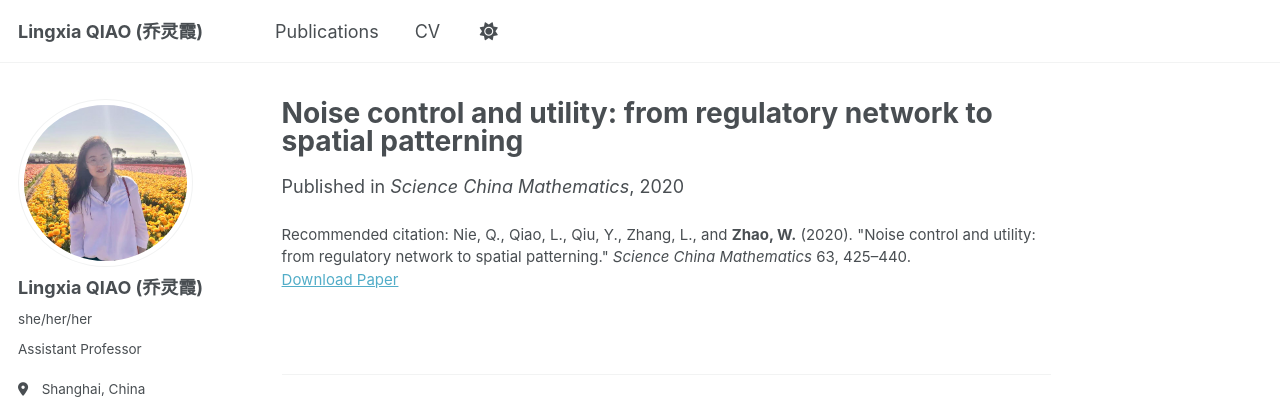
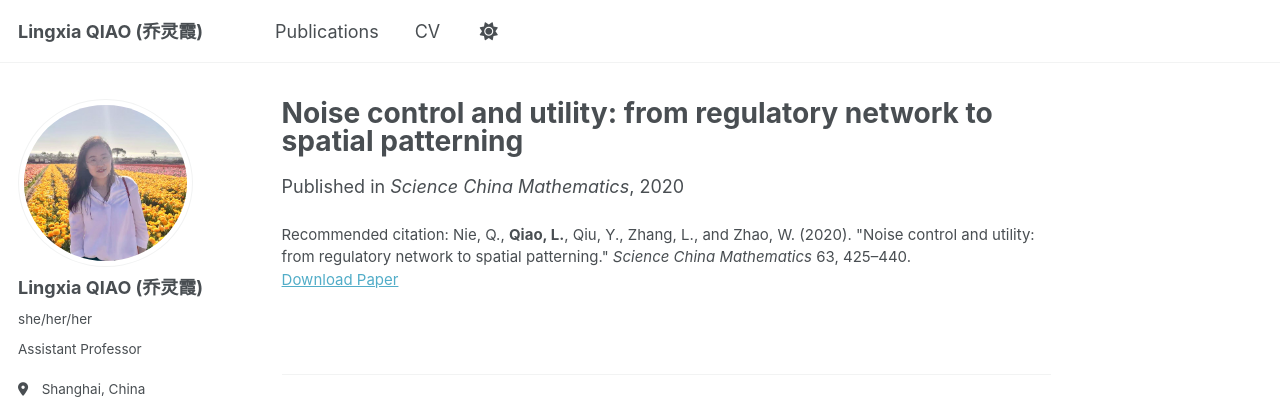
Before and after one commit to LingxiaQiao/LingxiaQIAO.github.io, a Jekyll site: the page built from _publications/2020-03-01-scmath-noise-control.md, in a window 1280 px wide and 975 px high. Shown: the top 407 px of the window. Built offline with Jekyll 4.4.1, drawn with Linux system fonts in a browser that asks for light colours; some web fonts are replaced; a script that is not in the unit is left out.

```diff
--- a/_publications/2020-03-01-scmath-noise-control.md
+++ b/_publications/2020-03-01-scmath-noise-control.md
@@ -7,5 +7,5 @@ excerpt: "A review on noise control and its role in spatial patterning across bi
 date: 2020-03-01
 venue: "Science China Mathematics"
 paperurl: 'https://doi.org/10.1007/s11425-019-1633-1'
-citation: "Nie, Q., Qiao, L., Qiu, Y., Zhang, L., and <strong>Zhao, W.</strong> (2020). \"Noise control and utility: from regulatory network to spatial patterning.\" <i>Science China Mathematics</i> 63, 425–440."
+citation: "Nie, Q., <strong>Qiao, L.</strong>, Qiu, Y., Zhang, L., and Zhao, W. (2020). \"Noise control and utility: from regulatory network to spatial patterning.\" <i>Science China Mathematics</i> 63, 425–440."
 ---
```
